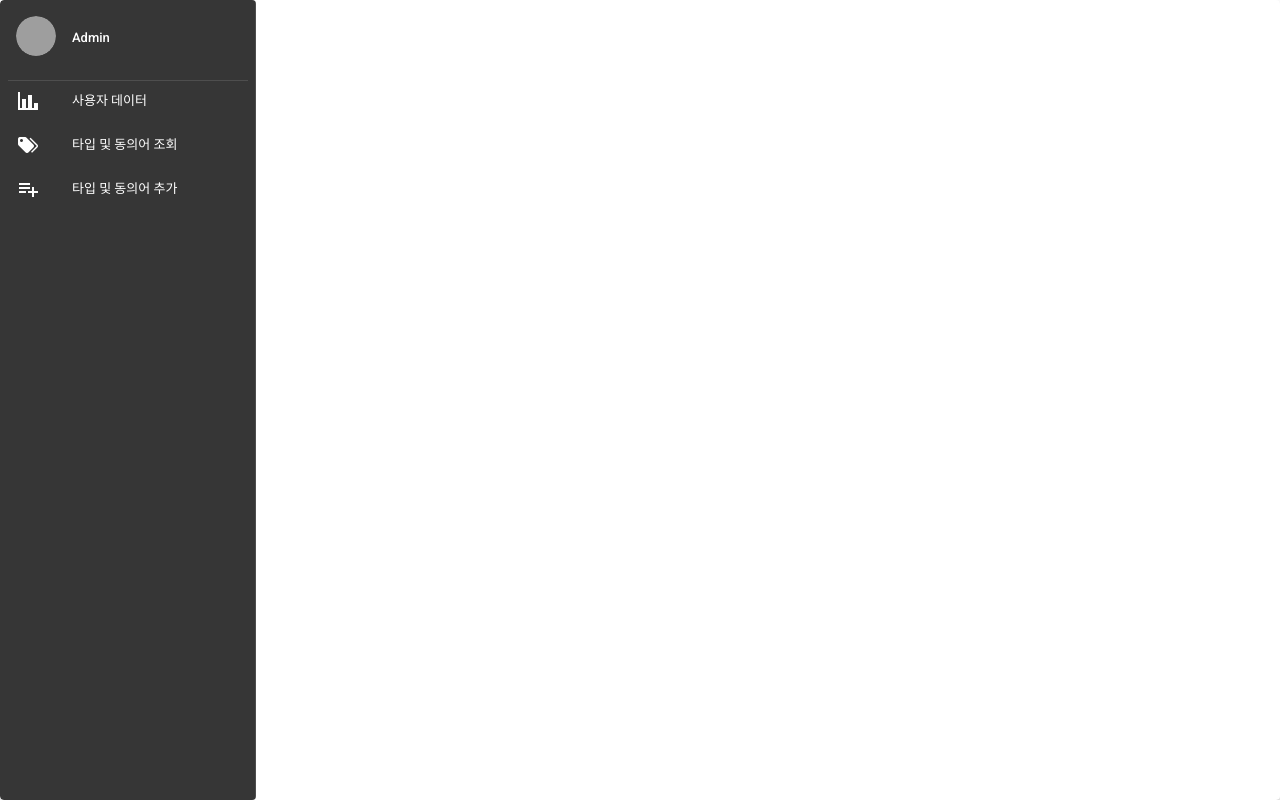
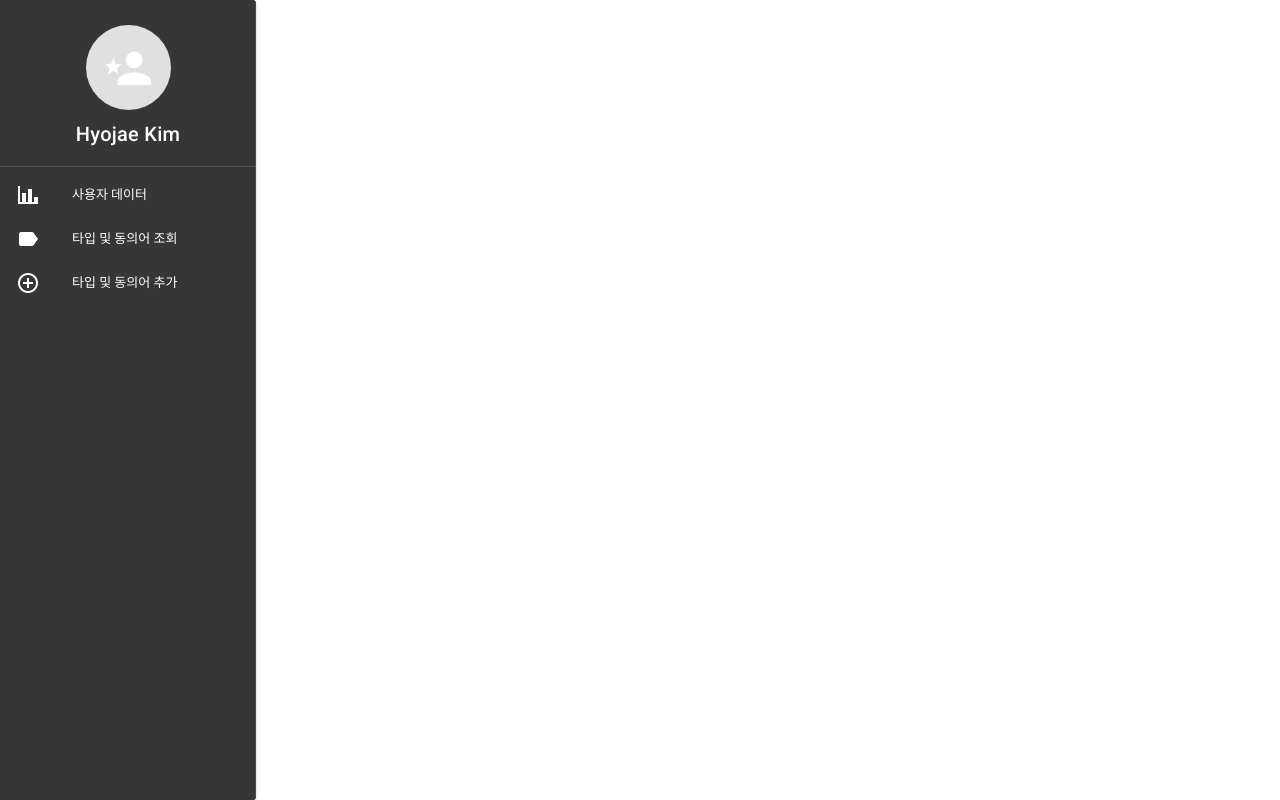
Before and after one commit to hyojaekim/chatbot, a Vue app in the folder src/frontend/: page / in a window 1280 px wide. Built offline with nearby package versions, Linux system fonts and the light colour scheme; grey boxes are pictures that could not be loaded.

Commit message:
refactor: 관리자 페이지 side bar

```diff
--- a/src/frontend/package.json
+++ b/src/frontend/package.json
@@ -24,6 +24,7 @@
     "sass": "^1.19.0",
     "sass-loader": "^8.0.0",
     "vue-cli-plugin-vuetify": "~2.0.5",
+    "vue-hot-reload-loader": "^0.2.0",
     "vue-template-compiler": "^2.6.11",
     "vuetify-loader": "^1.3.0"
   },
--- a/src/frontend/src/components/side/SideBar.vue
+++ b/src/frontend/src/components/side/SideBar.vue
@@ -1,35 +1,39 @@
 <template>
     <v-card
             height="100%"
-            class="overflow-hidden"
+            width="256"
+            color="black"
     >
-        <v-navigation-drawer
-                v-model="drawer"
-                :color="color"
-                :expand-on-hover="expandOnHover"
-                :mini-variant="miniVariant"
-                :right="right"
-                :permanent="permanent"
-                absolute
-                dark
-        >
+        <v-navigation-drawer permanent dark style="border-top-left-radius: 0; border-bottom-left-radius: 0">
+            <v-list>
+                <v-list-item style="padding-top: 17px">
+                    <v-badge v-model="show" overlap style="margin-left: auto; margin-right: auto">
+                        <span slot="badge">Admin</span>
+                        <v-avatar
+                                color="grey lighten-2"
+                                size="85"
+                                @click.native="show = !show"
+                                style="cursor: pointer"
+                        >
+                            <v-icon dark size="50" color="white">mdi-account-star</v-icon>
+                        </v-avatar>
+                    </v-badge>
+                </v-list-item>
+                <v-list-item style="text-align: center">
+                    <v-list-item-content>
+                        <v-list-item-title class="title">
+                            Hyojae Kim
+                        </v-list-item-title>
+                    </v-list-item-content>
+                </v-list-item>
+            </v-list>
+
+            <v-divider></v-divider>
+
             <v-list
                     dense
                     nav
-                    class="py-0"
             >
-                <v-list-item three-line :class="miniVariant && 'px-0'">
-                    <v-list-item-avatar>
-                        <img src="https://randomuser.me/api/portraits/men/81.jpg">
-                    </v-list-item-avatar>
-
-                    <v-list-item-content>
-                        <v-list-item-title>Admin</v-list-item-title>
-                    </v-list-item-content>
-                </v-list-item>
-
-                <v-divider></v-divider>
-
                 <v-list-item
                         v-for="item in items"
                         :key="item.title"
@@ -53,19 +57,21 @@
         name: "SideBar",
         data () {
             return {
-                drawer: true,
+                show: false,
+                badgeData: { value: '!' },
                 items: [
                     { title: '사용자 데이터', icon: 'mdi-chart-bar' },
-                    { title: '타입 및 동의어 조회', icon: 'mdi-tag-multiple' },
-                    { title: '타입 및 동의어 추가', icon: 'mdi-playlist-plus' },
+                    { title: '타입 및 동의어 조회', icon: 'mdi-label' },
+                    { title: '타입 및 동의어 추가', icon: 'mdi-plus-circle-outline' },
                 ],
                 right: false,
-                permanent: true,
-                miniVariant: false,
-                expandOnHover: false,
-                background: false,
             }
         },
+        computed: {
+            badge () {
+                return this.show ? this.badgeData : null
+            }
+        }
     }
 </script>
 
--- a/src/frontend/vue.config.js
+++ b/src/frontend/vue.config.js
@@ -11,5 +11,15 @@ module.exports = {
   },
   "transpileDependencies": [
     "vuetify"
-  ]
+  ],
+  module: {
+    rules: [
+      {
+        test: /\.js/,
+        use: ['vue-hot-reload-loader', 'buble-loader'],
+        // If and only if all your components are in `path/to/components` directory
+        include: path.resolve(__dirname, 'path/to/components')
+      }
+    ]
+  }
 }
```
Also changed, not shown: 1 other file (tests, documents, lock files or other folders).
